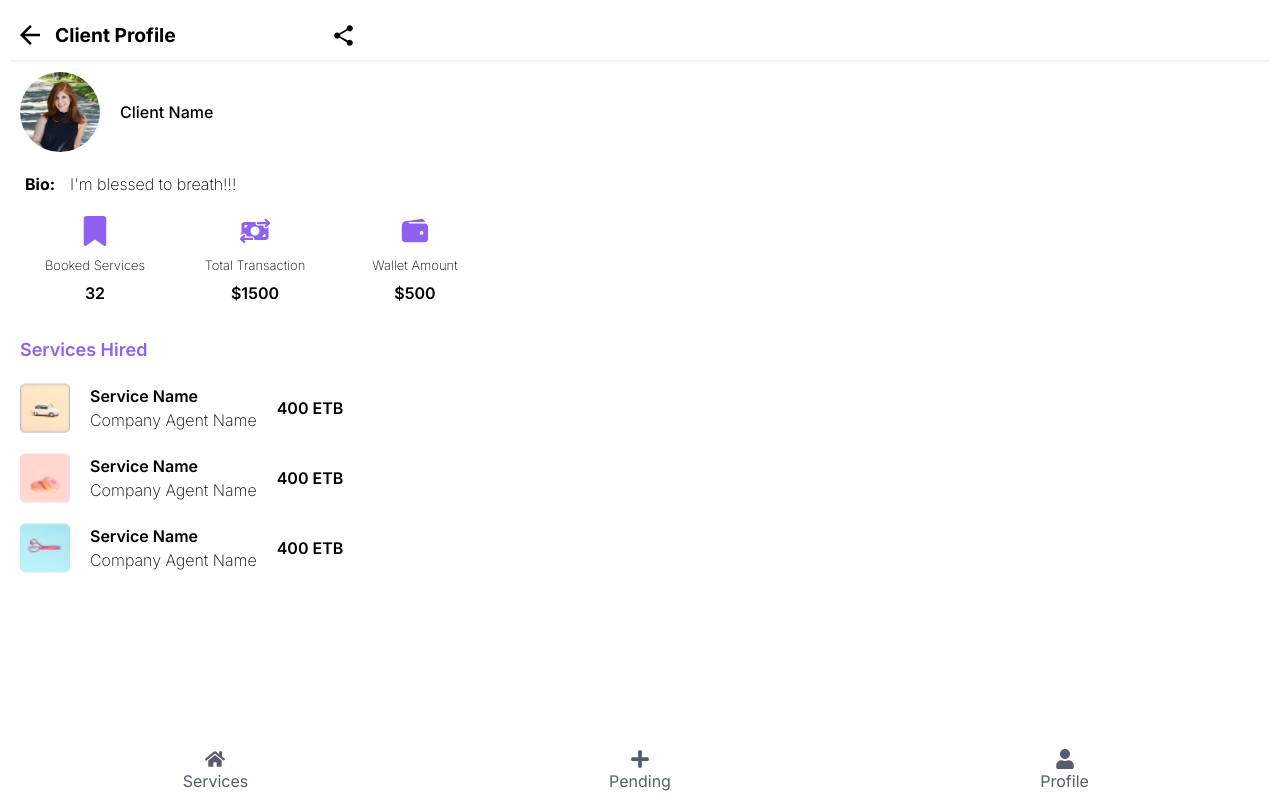
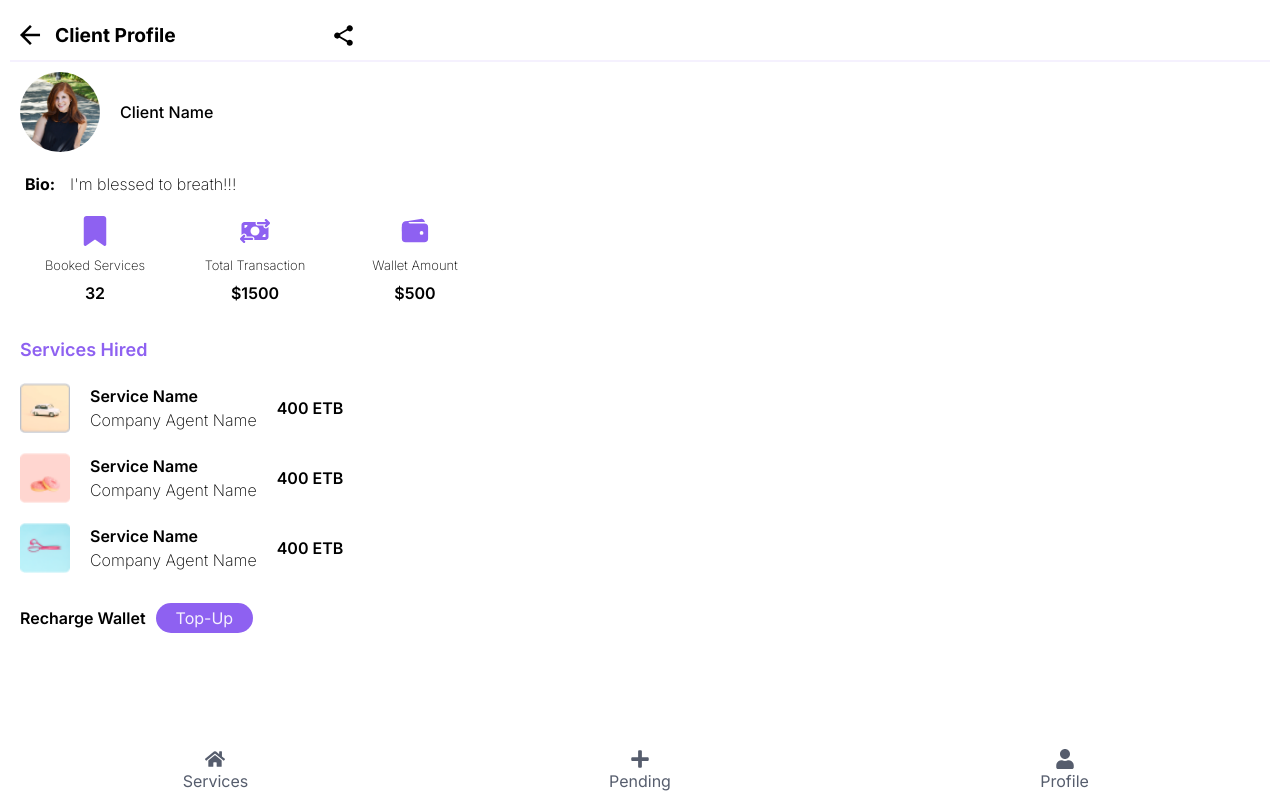
Before and after one commit to Anicodeth/KeteroWeb, a Next.js app in the folder Frontend/ketero/: page /client in a window 1280 px wide. Both pictures are taken after a click on the button "Profile". Built offline with nearby package versions, Linux system fonts and the light colour scheme.

Commit message:
Recharge Button In Client Profile

```diff
--- a/Frontend/ketero/src/components/client/ClientProfile.module.css
+++ b/Frontend/ketero/src/components/client/ClientProfile.module.css
@@ -141,3 +141,21 @@
 .cardContainer h3 {
   font-weight: 600;
 }
+
+.walletRecharge {
+  display: flex;
+  align-items: center;
+  margin: 30px 10px;
+}
+
+.walletRecharge h3 {
+  font-weight: 600;
+}
+
+.btn {
+  margin: 0 10px;
+  background-color: #8e61f1;
+  border-radius: 50px;
+  padding: 3px 20px;
+  color: #f5f1fe;
+}
--- a/Frontend/ketero/src/components/client/ClientProfile.tsx
+++ b/Frontend/ketero/src/components/client/ClientProfile.tsx
@@ -89,6 +89,10 @@ const ClientProfile: React.FC = () => {
           ))}
         </div>
       </div>
+      <div className={style.walletRecharge}>
+        <h3>Recharge Wallet</h3>
+        <button className={style.btn}>Top-Up</button>
+      </div>
     </div>
   );
 };
```
